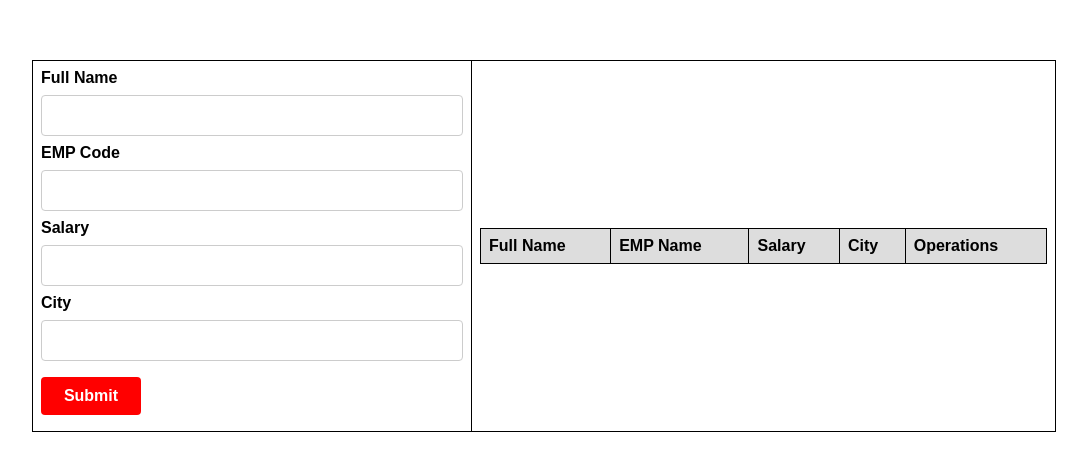
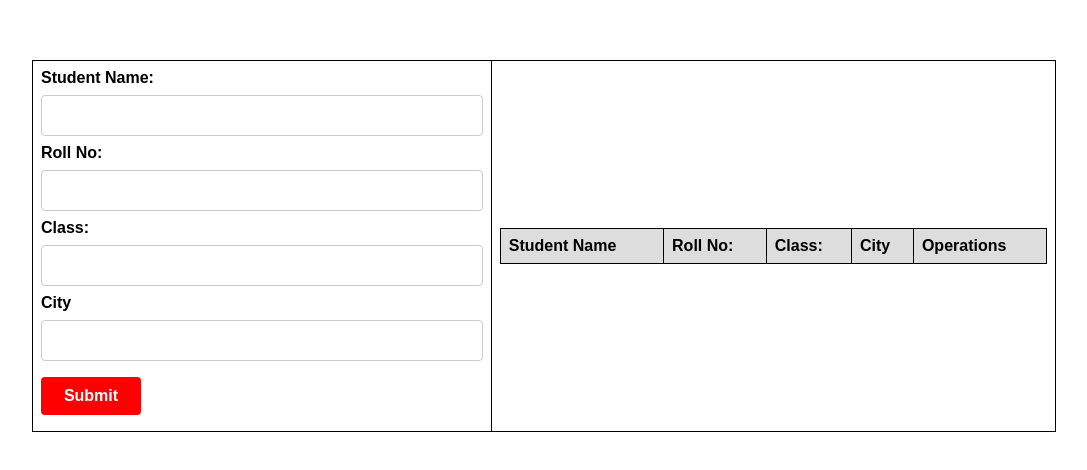
Before and after one commit to sami-ul-haq/crud-operation-javascript, a plain HTML site: page index.html in a window 1280 px wide. Shown: the part 154-624 px from the top of the page, without its empty margins (96-1183 px from the left). Drawn offline with Linux system fonts and the light colour scheme.

Commit message:
minor fix

```diff
--- a/index.html
+++ b/index.html
@@ -15,17 +15,17 @@
                 <!-- For Form -->
                 <form onsubmit="event.preventDefault(); onFromSubmit();" autocomplete="off">
                     <div>
-                        <label for="fullName">Full Name</label><label class="validation-error hide" id="fullNameValidationError">This field is required.</label>
+                        <label for="fullName">Student Name:</label><label class="validation-error hide" id="fullNameValidationError">This field is required.</label>
                         <input  type="text" name="fullName" id="fullName">
                     </div>
 
                     <div>
-                        <label for="empCode">EMP Code</label>
+                        <label for="empCode">Roll No:</label>
                         <input  type="text" name="empCode" id="empCode">
                     </div>
 
                     <div>
-                        <label for="Salary">Salary</label>
+                        <label for="Salary">Class:</label>
                         <input  type="text" name="Salary" id="salary">
                     </div>
 
@@ -46,9 +46,9 @@
                 <table class="list" id="employList">
                     <thead>
                         <tr>
-                            <th>Full Name</th>
-                            <th>EMP Name</th>
-                            <th>Salary</th>
+                            <th>Student Name</th>
+                            <th>Roll No:</th>
+                            <th>Class:</th>
                             <th>City</th>
                             <th>Operations</th>
                         </tr>
```
